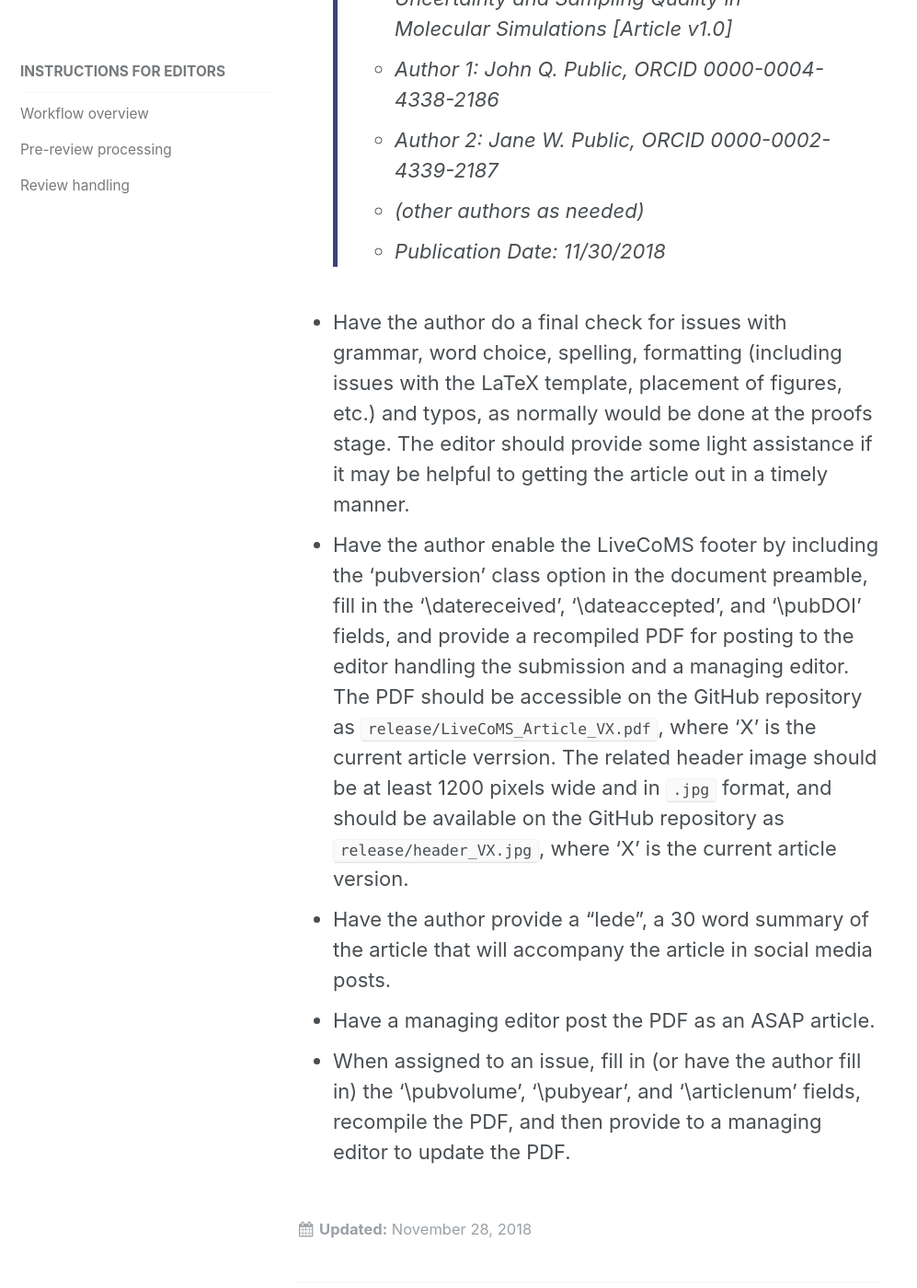
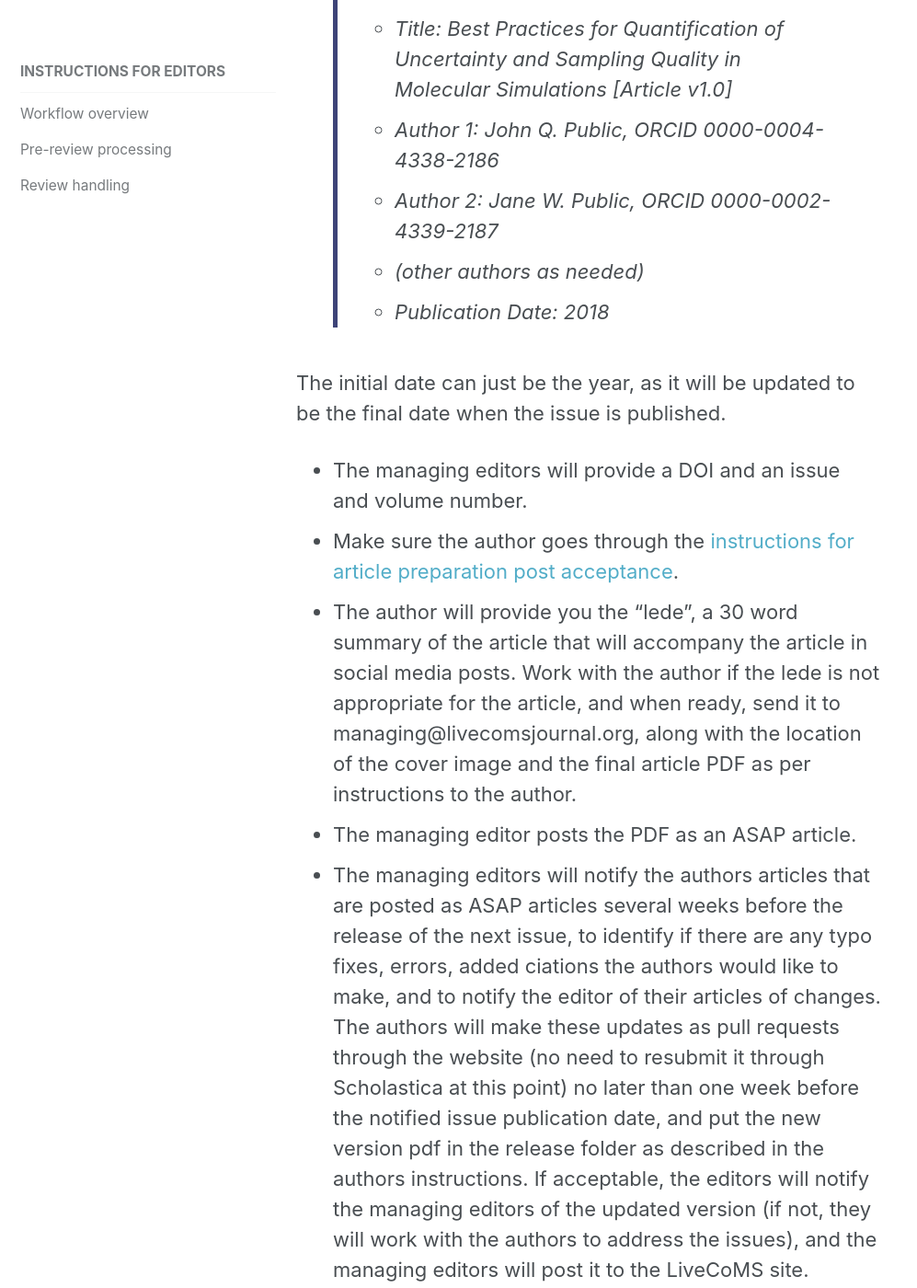
Before and after one commit to livecomsjournal/livecomsjournal.github.io, a Jekyll site: the page built from _editorial_policies/02_editor_instructions.md, in a window 1280 px wide and 1400 px high, scrolled down 6060 px. Shown: the whole window at 92% size, without its empty margins (0-997 px from the left). Built offline with Jekyll 4.4.1, drawn with Linux system fonts in a browser that asks for light colours; some of the changed text lies outside the part shown.

Commit message:
clarified DOI instructions, preparation for issue
Realized the "ASAP to final issue" workflow was not described.   First pass above.

Three questions:

- Should notification that "we're getting ready for an issue release" be a notification that comes a) from the managing editors to the editors to the authors, or b) from the managing editors to the authors directly?  Advantage of a) is that the authors don't have to look back to figure out who the editors are. Advantage of b) is that the editors don't really need to get involved.
- We probably looked at this before, but I'm not finding it - should we a) just fill in the volume/issue when the ASAP version is created or b) leave it as an ASAP document, to mark it as such?  Advantage of a) is that it minimizes number of times the author needs to follow instructions.  Advantage of b) is that it's clear it's not the final version.
- Should the pdfs created for the final issue a) overwrite the ASAP pdfs in the `releases` folder, or b) be separate documents (i.e. `releases/LiveCoMS_ArticleVX_final.pdf`? The 2nd preserves history a bit more (though because of GIT, the history is preserved).

```diff
--- a/_editorial_policies/02_editor_instructions.md
+++ b/_editorial_policies/02_editor_instructions.md
@@ -56,7 +56,7 @@ Once an editor has handled the pre-review steps described above, the review proc
 
 Following acceptance, the procedure is:
 - Make sure the metadata is complete in the submission (including institution, ORCID, abstract).
-- Have the managing editor obtain a DOI for the article (correct metadata is needed for this).
+- Email the managing editors (managing@livecomsjournal.org) to obtain a DOI for the article (correct metadata is needed for this); they will take the metadata directly from the Scholastica website.
  - For the managing editors to obtain a DOI, email cuscholaradmin@colorado.edu whenever a new article (and/or issue) is up. They will generate and register the DOIs and forward the confirmation emails to managing@livecomsjournal.org. The email should say:
  > We are requesting a DOI for an new article in LiveCoMS (below is a specific example).
  > The URL is: https://www.livecomsjournal.org/article/5067-best-practices-for-quantification-of-uncertainty-and-sampling-quality-in-molecular-simulations-article-v1-0
@@ -64,9 +64,11 @@ Following acceptance, the procedure is:
  > - Author 1: John Q. Public, ORCID 0000-0004-4338-2186
  > - Author 2: Jane W. Public, ORCID 0000-0002-4339-2187
  > - (other authors as needed)
- > - Publication Date: 11/30/2018
-- Have the author do a final check for issues with grammar, word choice, spelling, formatting (including issues with the LaTeX template, placement of figures, etc.) and typos, as normally would be done at the proofs stage. The editor should provide some light assistance if it may be helpful to getting the article out in a timely manner.
-- Have the author enable the LiveCoMS footer by including the 'pubversion' class option in the document preamble, fill in the '\datereceived', '\dateaccepted', and '\pubDOI' fields, and provide a recompiled PDF for posting to the editor handling the submission and a managing editor.  The PDF should be accessible on the GitHub repository as `release/LiveCoMS_Article_VX.pdf`, where 'X' is the current article verrsion. The related header image should be at least 1200 pixels wide and in `.jpg` format, and should be available on the GitHub repository as `release/header_VX.jpg`, where 'X' is the current article version.
-- Have the author provide a "lede", a 30 word summary of the article that will accompany the article in social media posts.
-- Have a managing editor post the PDF as an ASAP article.
-- When assigned to an issue, fill in (or have the author fill in) the '\pubvolume', '\pubyear', and '\articlenum' fields, recompile the PDF, and then provide to a managing editor to update the PDF.
+ > - Publication Date: 2018
+
+The initial date can just be the year, as it will be updated to be the final date when the issue is published.
+- The managing editors will provide a DOI and an issue and volume number.
+- Make sure the author goes through the [instructions for article preparation  post acceptance](https://livecomsjournal.github.io/authors/policies/#upon-acceptance).
+- The author will provide you the "lede", a 30 word summary of the article that will accompany the article in social media posts. Work with the author if the lede is not appropriate for the article, and when ready, send it to managing@livecomsjournal.org, along with the location of the cover image and the final article PDF as per instructions to the author.
+- The managing editor posts the PDF as an ASAP article.
+- The managing editors will notify the authors articles that are posted as ASAP articles several weeks before the release of the next issue, to identify if there are any typo fixes, errors, added ciations the authors would like to make, and to notify the editor of their articles of changes. The authors will make these updates as pull requests through the website (no need to resubmit it through Scholastica at this point) no later than one week before the notified issue publication date, and put the new version pdf in the release folder as described in the authors instructions. If acceptable, the editors will notify the managing editors of the updated version (if not, they will work with the authors to address the issues), and the managing editors will post it to the LiveCoMS site.
```
